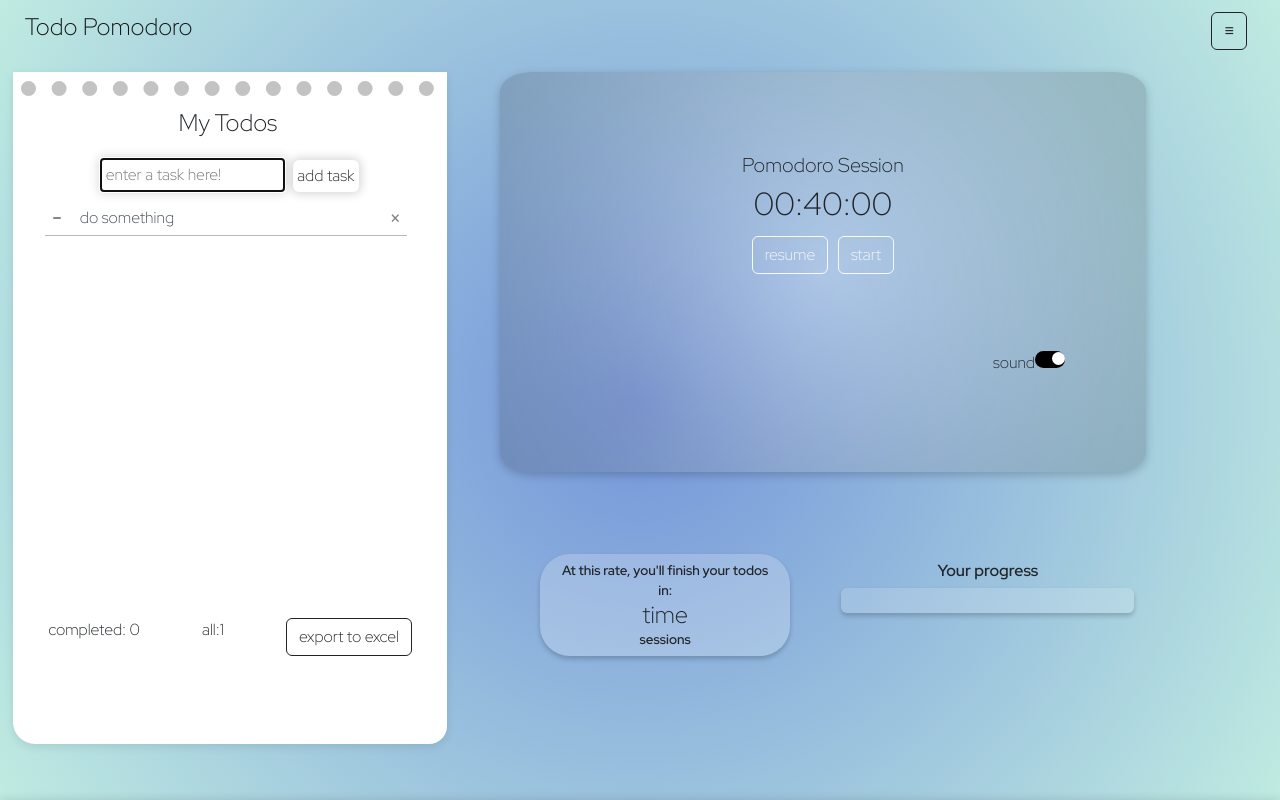
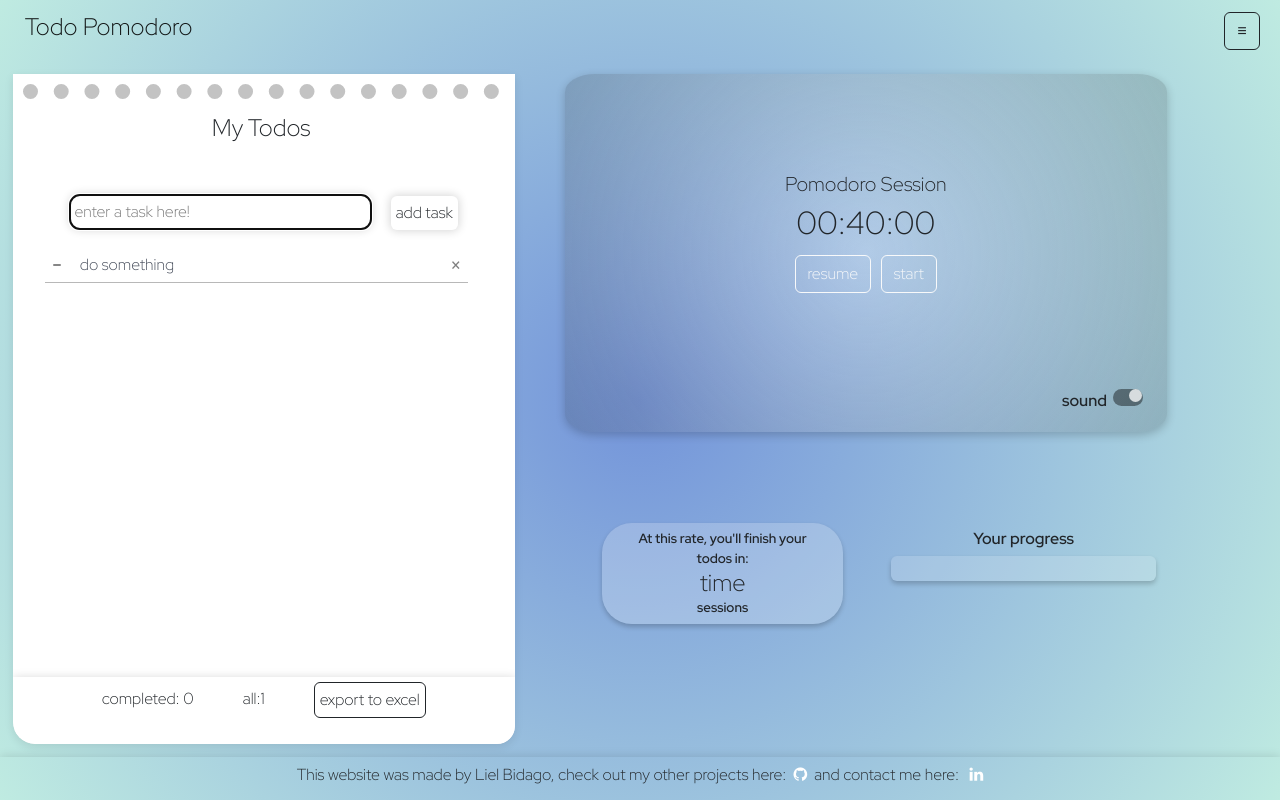
Before and after one commit to lielbidago/Todo-Pomodoro, a React (Create React App) app: page /Todos-and-pomodoro in a window 1280 px wide. Built offline with nearby package versions, Linux system fonts and the light colour scheme.

Commit message:
fixed positioning issues added easier task edit functionality

```diff
--- a/src/components/PomodoroTimer.tsx
+++ b/src/components/PomodoroTimer.tsx
@@ -110,6 +110,7 @@ export function PomodoroTimer(props:PomodoroTimer){
     return (
         <div className="pomodoro-timer">
             <div className="timer">
+                <div className="timer-a">
                     <h5 onDoubleClick={handleModeChange} className="timer-title">{timerMode}</h5>
                     <h2 className="time">{formatTimer(timer)}</h2>
                     <div className="timerButtons">
@@ -118,8 +119,9 @@ export function PomodoroTimer(props:PomodoroTimer){
 
                         <button className='btn btn-outline-light' onClick={startTimer}>{timerStatus?'restart':'start'}</button>
                     </div>
+                </div>
                 <div className="sound">
-                    <p>sound</p>
+                sound
                         <label className="switch">
                             <input type='checkbox' checked={soundOn} onChange={()=>{toggleSoundOn()}}></input>
                             <span className="slider round"></span>
--- a/src/components/TodoLI.tsx
+++ b/src/components/TodoLI.tsx
@@ -36,7 +36,7 @@ export function TodoLI(props: TodoLIProps){
                 <label onDoubleClick={()=>{setShowInput(true)}}>{title}</label>
                 <button className="deleteTodo" onClick={()=>deleteTodo(id)}>&times;</button>
             </div>
-            : <input type='text' placeholder={title} ref={inputRef} autoFocus onKeyUp={onTaskEnter}></input>}
+            : <input type='text' defaultValue={title} ref={inputRef} autoFocus onKeyUp={onTaskEnter}></input>}
         </li>
     )
 }
--- a/src/components/TodoPomodoroList.tsx
+++ b/src/components/TodoPomodoroList.tsx
@@ -61,7 +61,7 @@ export function TodoPomodoList(props: TodoPomodoListProps){
                 {todoList.map((td:itodoLi)=> (<TodoLI todo={td} key={td.id} changeStatusTodo={changeStatusTodo} editTask={editTask} deleteTodo={deleteTodo}/>))}
             </ul>
             <div className="todos-footer">
-                <div className="completed"><p>completed: {completedTasksCount}</p></div>
+                <div className="completed">completed: {completedTasksCount}</div>
                 <div className="all">all:{todoList.length}</div>
                 <div className="export-to-excel">
                     <button type="button" className="btn btn-outline-dark">export to excel</button>
--- a/src/scss/App.scss
+++ b/src/scss/App.scss
@@ -48,6 +48,10 @@ footer{
   font-weight: lighter;
   font-size:medium;
   box-shadow: 0px 0px 10px 0px rgba(0, 0, 0, 0.139);
+  position: relative;
+  bottom: 0;
+  height: 6%;
+  margin-top: 1%;
 
   .main-footer{
     padding:0.5%;
@@ -57,19 +61,22 @@ footer{
 
 .ListAndTimer{
     display: grid;
-    grid-template-columns: 35% 65%;
-    grid-template-rows: minmax(auto, 8%) 1fr 0.4fr 6%;
+    grid-template-columns: 40% 60%;
+    grid-template-rows: minmax(auto, 9%) 1fr 0.5fr; //6%
     font-family: 'Red Hat Display', sans-serif;
     margin:0 1%;
-    width: 97%;
-    height: 100%;
+    width: 98%;
+
+    // height: 100vh;
+    height: 93%;
+    // height: max-content;
     gap: 1%;
     text-align: center;
     grid-template-areas:
     "TodoPomodoroHeader TodoPomodoroHeader"
     "TodoPomodoroList pomodoro-timer"
-    'TodoPomodoroList updates'
-    "footer footer";
+    'TodoPomodoroList updates';
+    // "footer footer";
 
 }
 
@@ -88,19 +95,14 @@ footer{
   text-decoration: none;
 }
 
-
-footer{
-  grid-area: footer;
-
-}
 @media (min-width: 1280px){
   body{
     font-size: medium;
   }
 
-  .timer{
-    height: 70%;
-  }
+  // .timer{
+  //   height: 70%;
+  // }
 
   .todos-title{
     border-top: 19px dotted #9393938d;
@@ -127,16 +129,18 @@ footer{
     min-width: 282px;
     height: 100%;
 
-    display: flex;
-    flex-direction: column;
-    align-self: stretch;
+    // display: flex;
+    // flex-direction: column;
+    // align-self: stretch;
+
   }
 
   .ListAndTimer{
 
-    display: flex;
-    flex-direction: column;
-    height: max-content;
+    // display: flex;
+    // flex-direction: column;
+    // height: max-content;
+    display: block;
 
   }
 
@@ -159,11 +163,15 @@ footer{
   }
 
   .TodoPomodoroList{
-        min-width: max-content;
     margin: 2%;
     height: 50%;
     min-height: 500px;
     margin-bottom: 5%;
+
+    .todos-footer{
+      position: relative;
+      bottom: 0%;
+    }
 
   }
 
--- a/src/scss/timer.scss
+++ b/src/scss/timer.scss
@@ -12,12 +12,13 @@
 }
 
 .timer{
-    padding: 10%;
-    height: 80%;
+    padding: 1% 0;
+    // height: 100%;
+    width: 80%;
     margin: 0% 5% 3% 5%;
     min-width: min-content;
     min-height: min-content;
-    max-width: 80%;
+    max-width: 100%;
 
     text-align: center;
     background: rgb(163, 163, 163);
@@ -25,45 +26,29 @@
     border-radius: 5%;
     box-shadow: 0 3px 10px rgb(0 0 0 / 0.2);
 
+    .timer-a{
+      padding: 15% 10%;
       .timer-title:hover{
         font-weight: bold;
       }
     }
 
-// .sound{
-//     content:'🕨';
-//     padding:1%;
-
-//     border: solid 1px black;
-// }
-
-// .sound
-// input:checked+label::after{
-//     content:'🕪';
-//     background-color: aqua;
-// }
-
-/* The switch - the box around the slider */
+}
 
 .sound{
-    display: flex;
-    justify-content: flex-end;
-    justify-self: end;
-    margin-top: 15%;
-    margin-left: 20%;
+    text-align: end;
+    margin-right: 4%;
+    margin-bottom: 2%;
+    font-weight: bold;
 
-    p{
-        display: inline-block;
 }
-    // position: relative;
-    // bottom: 30px;
-    // right: 0;
-}
+
 .switch {
   position: relative;
   display: inline-block;
   width: 30px;
   height: 17px;
+  margin-left: 1%;
   }
 
   /* Hide default HTML checkbox */
@@ -93,13 +78,13 @@
     width: 13px;
     left: 0.5px;
     bottom: 0.5px;
-    background-color: white;
+    background-color: rgba(255, 255, 255, 0.765);
     -webkit-transition: .4s;
     transition: .4s;
   }
 
   input:checked + .slider {
-    background-color: #000000;
+    background-color: #0000006b;
   }
 
   input:focus + .slider {
--- a/src/scss/todoList.scss
+++ b/src/scss/todoList.scss
@@ -3,8 +3,8 @@
   grid-area: TodoPomodoroList;
 
   background: rgb(255, 255, 255);
-    justify-self: stretch;
-    align-self: stretch;
+  // justify-self: stretch;
+  // align-self: stretch;
   box-shadow: 0 3px 10px rgba(0, 0, 0, 0.091);
   text-align: center;
   -ms-overflow-style: none; /* for Internet Explorer, Edge */
@@ -12,27 +12,39 @@
   overflow-y: scroll;
   border-radius: 0px 0px 18px 22px;
 
-    // display: grid;
-    // grid-template-columns: 1fr;
-    // grid-template-rows: 16% 10% 60% 14% ;
-
+  display:grid;
+  grid-template-columns: auto;
+  grid-template-rows: 18% 8% auto 10%;
+  grid-template-areas: "title"
+                        "enterTodo"
+                        "todos"
+                        "todos-footer";
 
 
   .EnterTodo > * {
     display: inline-block;
     padding:1%;
-    margin:0 1%;
-    box-shadow:0 0 10px 2px rgba(0, 0, 0, 0.166);
+    margin:0 2%;
+    box-shadow:0 0 10px 1px rgba(0, 0, 0, 0.166);
     border: 0;
 
   }
   .EnterTodo{
+    grid-area: enterTodo;
     margin-bottom: 2%;
+    input{
+      // border:0;
+      width:60%;
+      border-radius: 10px;
+      // box-shadow:0 0 8px 1px rgba(0, 0, 0, 0.166);
+      // border-bottom:solid 1px rgb(216, 216, 216) ;
+    }
+
   }
   .todos-title{
+    grid-area: title;
     border-top: 15px dotted #9393938d;
     margin-left: 2%;
-    // border-radius: 21px 13px 0px 0px;
     margin-top: 2%;
     width: 95%;
     text-align: center;
@@ -40,31 +52,57 @@
   }
 
   .my-todos{
-    height: 59%;
+    // height: 63%;
+    grid-area: todos;
     overflow-y: scroll;
+    -ms-overflow-style: none; /* for Internet Explorer, Edge */
+    scrollbar-width: none; /* for Firefox */
+
+  }
+
+  .my-todos::-webkit-scrollbar {
+    display: none; /* for Chrome, Safari, and Opera */
   }
 
   .todos-footer{
-    display: flex;
-    flex-direction: row;
-    justify-content:space-around;
+    grid-area: todos-footer;
 
-    position: sticky;
+    position: relative;
     bottom:0;
 
+    div{
+      width: fit-content;
+      display: inline;
+    }
+
+    .all{
+      margin: 0% 10%;
+    }
+
+    button{
+      padding: 1%;
+    }
+
     background-color: white;
-    // border-top:rgb(184, 184, 184) solid 1px;
+    box-shadow: 0px 0px 10px 0px rgba(0, 0, 0, 0.139);
+
     padding:1%;
+    width: 100%;
+    border-radius: 0px 0px 18px 22px;
+    margin-bottom: 0;
+
+
+
+
 
 }
 
 }
 
-
-
 .TodoPomodoroList::-webkit-scrollbar {
   display: none; /* for Chrome, Safari, and Opera */
 }
+
 .Todo-li{
     list-style: none;
     border-bottom: 1px solid rgb(184, 184, 184);
@@ -81,6 +119,8 @@
     label{
       overflow-wrap: break-word;
       word-wrap: break-word;
+      width: 90%;
+      text-align: left;
     }
 
     .checkbox-wrapper-11{
@@ -105,10 +145,3 @@
       border-radius: 50px;
     }
 }
-
-
-
-.todos-title{
-
-
-}
```
Lines whose indentation alone changed are shown as unchanged.
